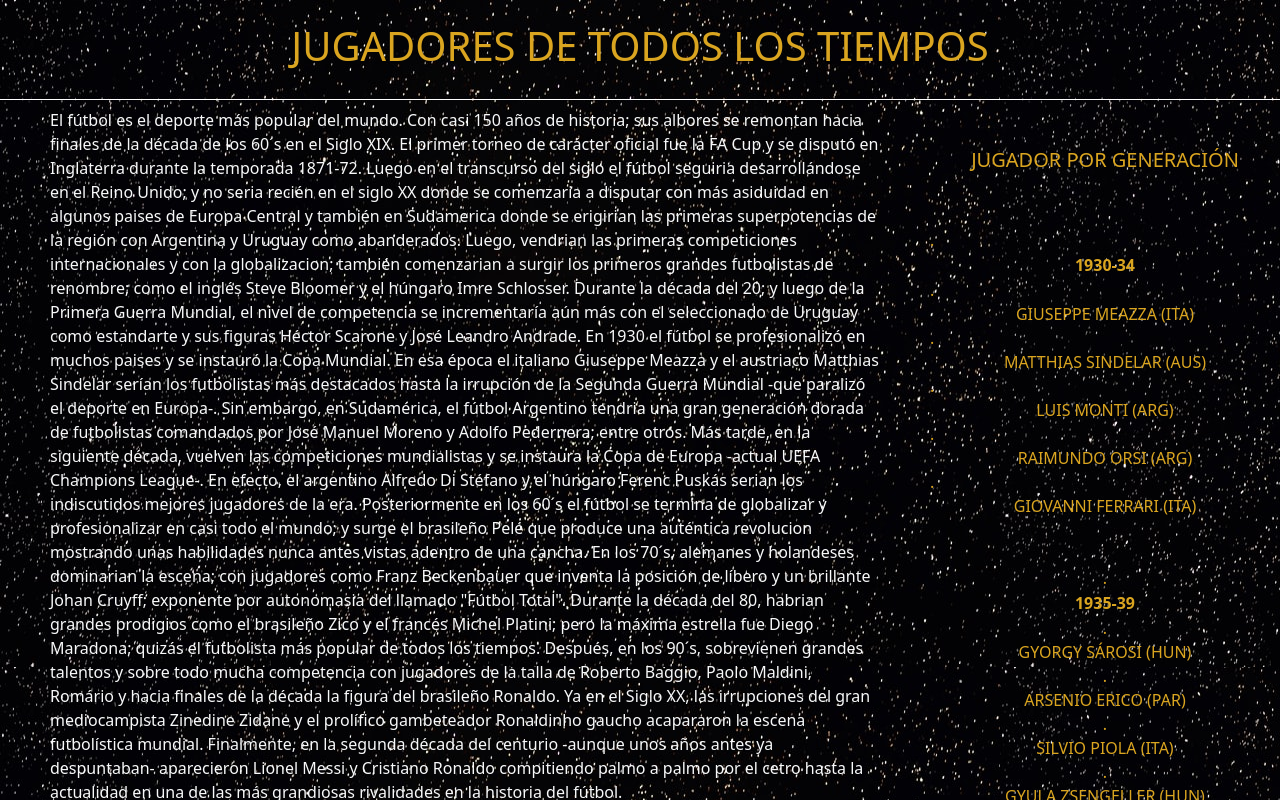
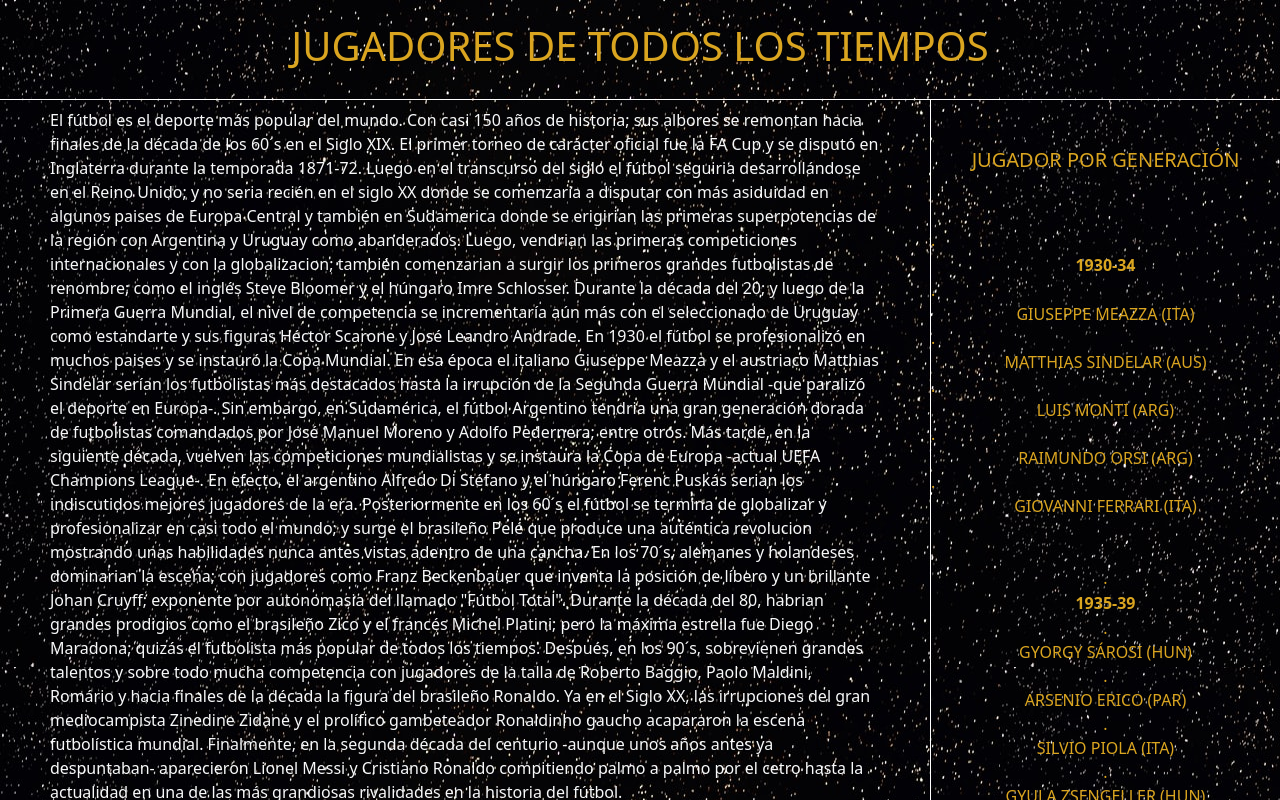
Before and after one commit to podolsky14/jugadoresdetodoslostiempos, a React (Create React App) app: page / in a window 1280 px wide. Shown: the top 800 px of the page. Built offline with nearby package versions, Linux system fonts and the light colour scheme.

Commit message:
Update App.css

```diff
--- a/src/App.css
+++ b/src/App.css
@@ -21,7 +21,7 @@
 .side{
   grid-area: side;
   color: goldenrod;
-  border-bottom: 1px solid white
+  border-left: 1px solid white
 }
 
 
```
